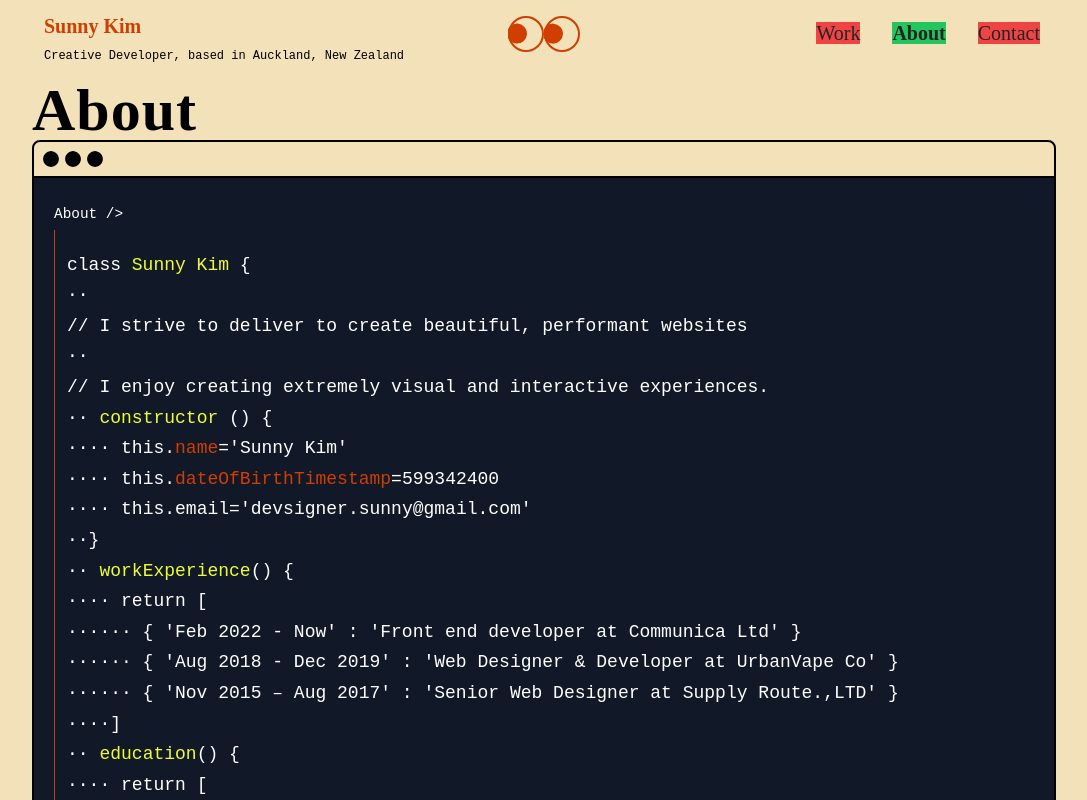
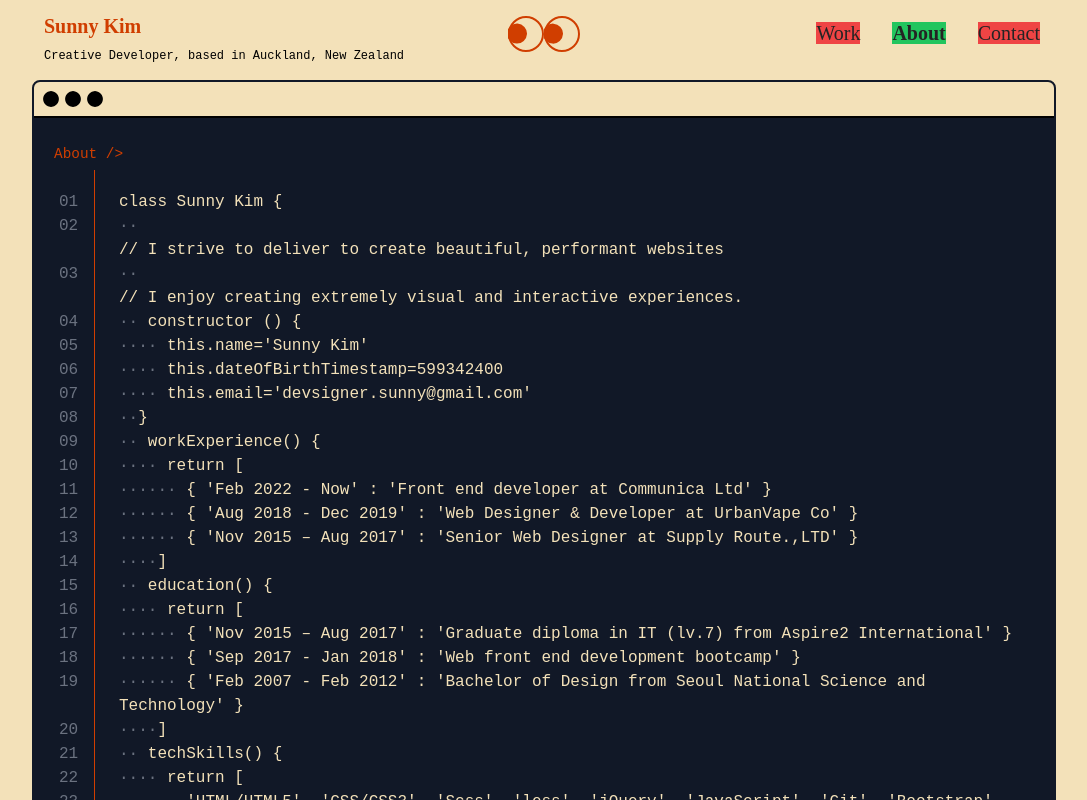
Before and after one commit to devsigner-sunny/react-portfolio, a React (Vite) app: page /react-portfolio/about in a window 1280 px wide. Shown: the top 800 px of the page, without its empty margins (96-1183 px from the left). Built offline with nearby package versions, Linux system fonts and the light colour scheme; a web font is replaced by a local one.

Commit message:
theming about

```diff
--- a/src/Components/BrowserContainer.jsx
+++ b/src/Components/BrowserContainer.jsx
@@ -3,7 +3,7 @@ import { VscCircleLargeFilled } from "react-icons/vsc";
 
 function BrowserContainer({ children }) {
   return (
-    <div className="w-full border-2 border-black border-solid rounded-lg browser-container">
+    <div className="w-full border-2 border-gray-900 border-solid rounded-lg browser-container">
       <div className="flex gap-1 p-2 bg-transparent border-b-2 border-black">
         <VscCircleLargeFilled />
         <VscCircleLargeFilled />
--- a/src/Pages/About/About.jsx
+++ b/src/Pages/About/About.jsx
@@ -6,17 +6,20 @@ import { aboutContents } from "../../Contents/aboutContents";
 function About() {
   return (
     <div>
-      <h1>About</h1>
       <div id="about" className="about page">
         <BrowserContainer>
           <div className="p-5 bg-gray-900">
-            <small className="text-white">About /&gt;</small>
-            <div className="code-view">
-              <div className="pt-5 pl-3 codes">
+            <small className="text__primary">About /&gt;</small>
+            <div className="code-view text__light font__mono">
+              <div className="pt-5 pl-3 ml-10 codes">
                 {aboutContents.map((content, index) => (
-                  <div key={index} data-line-nr={index} className="code d-flex">
-                    {content.dot && <span className="dot">{content.dot}</span>}
-                    <span dangerouslySetInnerHTML={{ __html: content.html }} />
+                  <div key={index} className="relative pl-3 text-base code">
+                    <div className="d-flex">
+                      <span className="absolute top-0 text-gray-500 -left-12">{String(index+1).padStart(2, '0')}</span>
+                    {content.dot && <span className="inline text-gray-500">{content.dot}</span>}
+                    <span className="inline" dangerouslySetInnerHTML={{ __html: content.html }} />
+                    </div>
+
                   </div>
                 ))}
               </div>
--- a/src/Pages/About/About.scss
+++ b/src/Pages/About/About.scss
@@ -1,22 +1,7 @@
-@import "../../Scss/variables/typography";
 @import "../../Scss/variables/colors";
 
 .about {
-  .code-view {
-    color: $white;
-
-    font-family: $font-family-mono;
-  }
-
   .codes {
     border-left: 1px solid $primary-color;
-
-    .name,
-    .method {
-      color: #eeff31;
-    }
-    .prop {
-      color: $orange;
-    }
   }
 }
```
